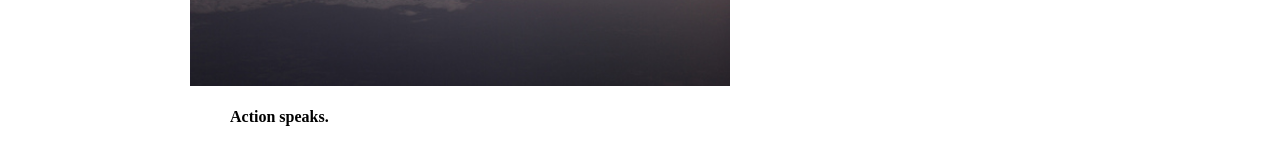
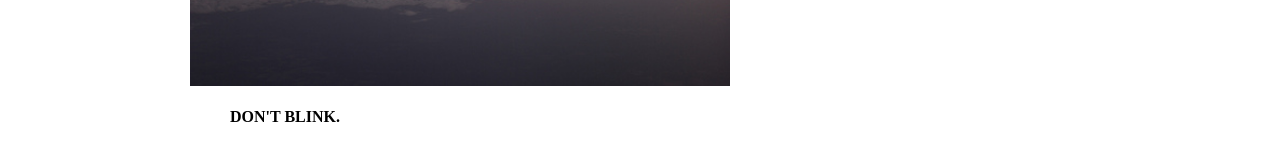
Before and after one commit to guojing0/guojing0.github.io, a Jekyll site: the page built from index.html, in a window 1280 px wide. Shown: the part 428-593 px from the top of the page. Built offline with Jekyll 4.4.1, drawn with Linux system fonts in a browser that asks for light colours; Markdown is read by kramdown in place of the engine named in the settings.

Commit message:
compress js and write new intro

```diff
--- a/index.html
+++ b/index.html
@@ -5,22 +5,6 @@
 
 <p id="img_holder" style="margin-bottom:1em;"></p>
 
-<script type="text/javascript">
+<script type="text/javascript">var img_path='/back_pic/';var img_num=20;var img_current_no=function(){return Math.floor(Math.random()*img_num+1)};var img_url=function(){return img_path+img_current_no()+'.jpg'};var img_current_image=img_url();var img_generator=function(){document.getElementById('img_holder').innerHTML='<a title="Do not click here!" href="javascript:void(0)" onclick="img_generator();" style="position:relative;"><img src="'+img_current_image+'" style="border:none;" /><span style="background-image: url('+(img_current_image=img_url())+');width: 0px;height: 0px;display: inline;"></span></a>'};img_generator();</script>
 
-var img_path = '/back_pic/';
-
-var img_num = 20;
-
-var img_current_no = function(){return Math.floor(Math.random()*img_num+1);};
-
-var img_url = function(){return img_path + img_current_no() + '.jpg';};
-
-var img_current_image = img_url();
-
-var img_generator = function(){document.getElementById('img_holder').innerHTML='<a title="Do not click here!" href="javascript:void(0)" onclick="img_generator();" style="position:relative;"><img src="'+img_current_image+'" style="border:none;" /><span style="background-image: url('+(img_current_image=img_url())+');width: 0px;height: 0px;display: inline;"></span></a>';};
-
-img_generator();
-
-</script>
-
-<blockquote><h4>Action speaks.</h4>
+<blockquote><h4>DON'T BLINK.</h4>
```
